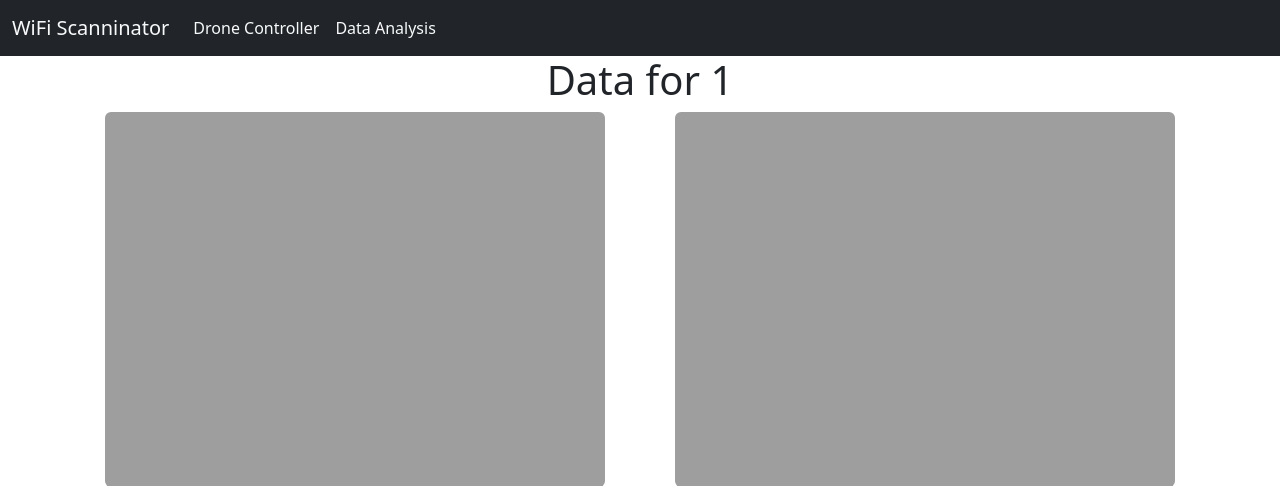
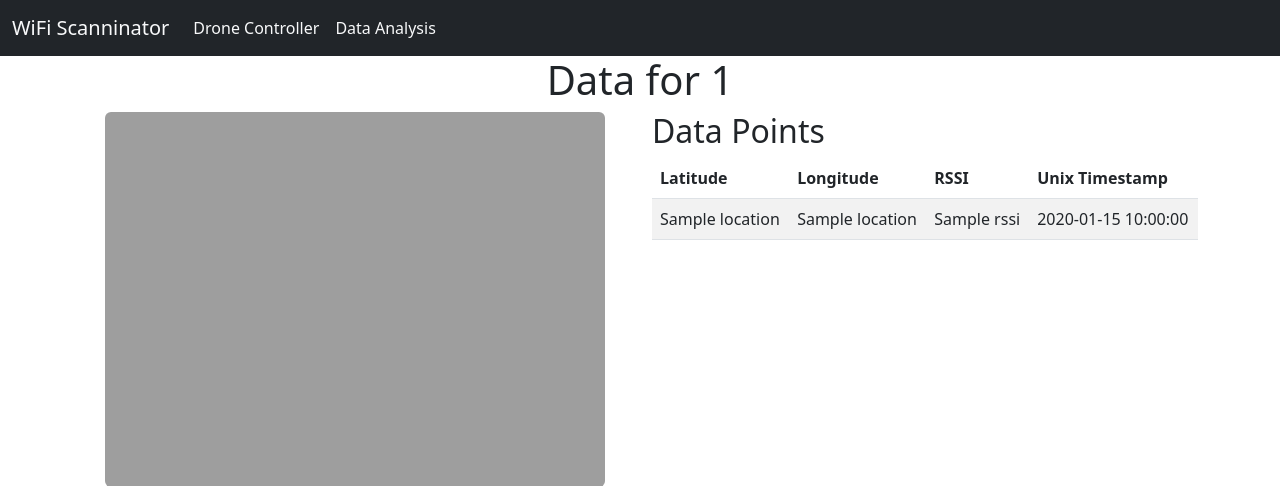
Before and after one commit to ReturnOfTheLast/P1_main_interface, a Flask app: page /data/bssid/1 in a window 1280 px wide. Shown: the top 486 px of the page. Run offline with Flask 2, Linux system fonts and the light colour scheme; a database or web service that is not in the repository returns one stand-in record (values such as "Sample title"); data that the repository does not hold is empty.

Commit message:
Added table of datapoints

```diff
--- a/app.py
+++ b/app.py
@@ -36,13 +36,15 @@ def data_view():
     r = requests.get(f"http://{data_analysis_host}:8090/api/ssidoverview/{arg1}/{arg2}")
     listview = r.json()
 
-
     return render_template("data.html", ftype=ftype, fstr=fstr, listview=listview)
 
 # Data Analysis - BSSID
 @app.get("/data/bssid/<string:bssid>")
 def bssid_data_view(bssid: str):
-    return render_template("bssid_data.html", bssid=bssid)
+    r = requests.get(f"http://{data_analysis_host}:8090/api/bssiddatapoints/<string:bssid>")
+    datapoints = r.json()
+
+    return render_template("bssid_data.html", bssid=bssid, datapoints=datapoints)
 
 # Data Analysis - SSID
 @app.get("/data/ssid/<string:ssid>")
--- a/templates/bssid_data.html
+++ b/templates/bssid_data.html
@@ -5,9 +5,30 @@
 	<div class="row">
 		<div class="col">
 			<img src="http://localhost:8090/api/heatmap/{{ bssid }}.png" width="500" class="rounded mx-auto d-block">
+			<img src="http://localhost:8090/api/bssidplot/{{ bssid }}.png" width="500" class="rounded mx-auto d-block">
 		</div>
 		<div class="col">
-			<img src="http://localhost:8090/api/bssidplot/{{ bssid }}.png" width="500" class="rounded mx-auto d-block">
+			<h2>Data Points</h2>
+			<table class="table table-striped table-hover">
+				<thead>
+					<tr>
+						<th scope="col">Latitude</th>
+						<th scope="col">Longitude</th>
+						<th scope="col">RSSI</th>
+						<th scope="col">Unix Timestamp</th>
+					</tr>
+				</thead>
+				<tbody>
+					{% for datapoint in datapoints %}
+						<tr>
+							<td>{{datapoint["location"][0]}}</td>
+							<td>{{datapoint["location"][1]}}</td>
+							<td>{{datapoint["rssi"]}}</td>
+							<td>{{datapoint["time"]}}</td>
+						</tr>
+					{% endfor %}
+				</tbody>
+			</table>
 		</div>
 	</div>
 {% endblock %}
--- a/templates/data.html
+++ b/templates/data.html
@@ -38,9 +38,9 @@
 						<li class="list-group-item"><a href="/data/ssid/{{ ssid }}">{{ ssid }}</a>
 							<ul class="list-group">
 								{# Go through all bssids for that ssid #}
-								{% for bssid in listview[ssid] %}
+								{% for bssid_scans in listview[ssid] %}
 									{# and create a list element for these #}
-									<li class="list-group-item"><a href="/data/bssid/{{ bssid }}">{{ bssid }}</a></li>
+									<li class="list-group-item"><a href="/data/bssid/{{ bssid_scans[0] }}">{{ bssid_scans[0] }}</a><p class="text-end">{{ bssid_scans[1] }}</p></li>
 								{% endfor %}
 							</ul>
 						</li>
```
